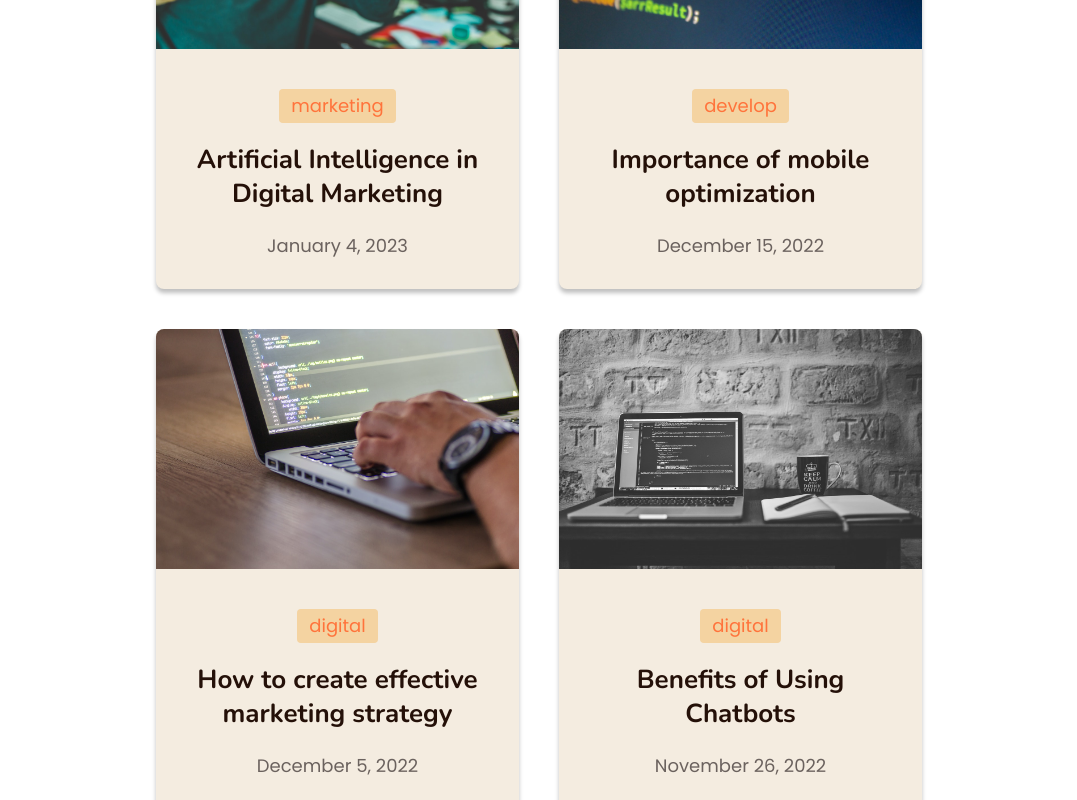
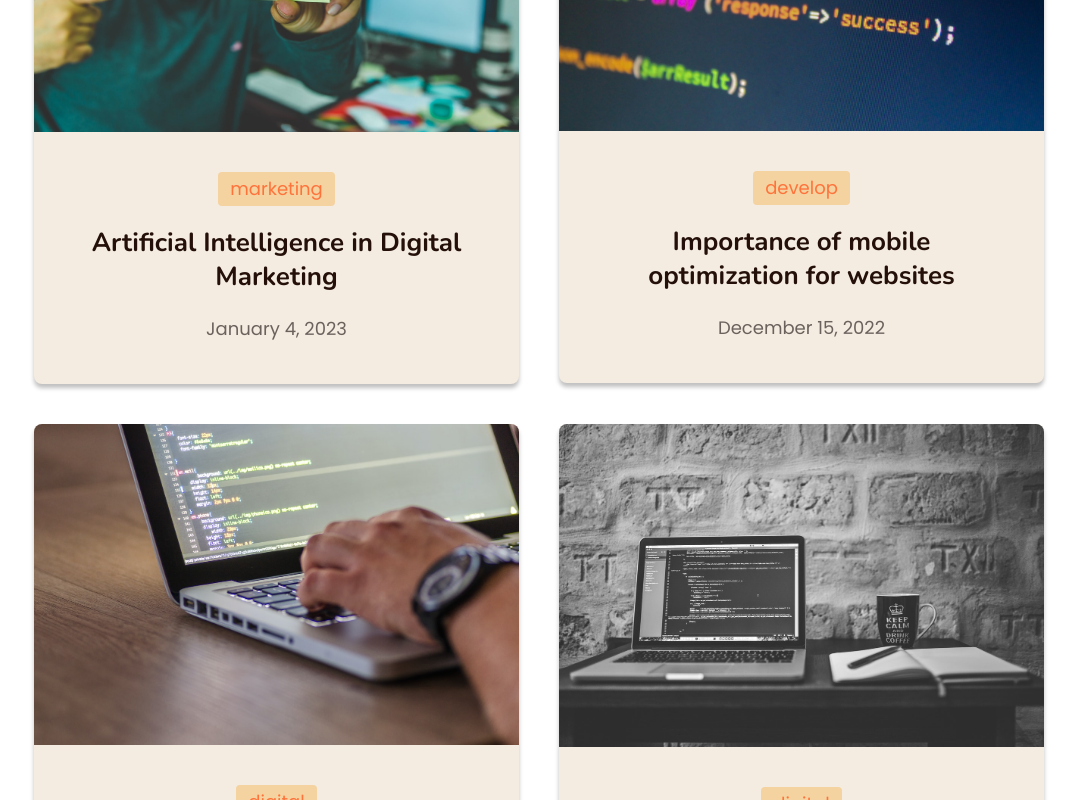
Before and after one commit to volodymyr-siedykh/digital-agency, a Next.js app: page /blog in a window 1280 px wide. Shown: the part 880-1680 px from the top of the page, without its empty margins (101-1178 px from the left). Built offline with nearby package versions, Linux system fonts and the light colour scheme.

Commit message:
update v5.1

```diff
--- a/components/Blog/BlogAll.module.css
+++ b/components/Blog/BlogAll.module.css
@@ -1,13 +1,14 @@
 .container {
-  display: flex;
+  /* display: flex;
   flex-wrap: wrap;
-  justify-content: center;
+  justify-content: center; */
+  display: grid;
+  grid-template-columns: repeat(2,minmax(0,1fr));
   gap: 4rem;
 }
 
-@media(max-width: 1440px) {
+@media(max-width: 1024px) {
   .container {
-
-
+    grid-template-columns: 1fr;
   }
 }
--- a/components/Blog/BlogCard.js
+++ b/components/Blog/BlogCard.js
@@ -9,7 +9,7 @@ const BlogCard = ({post}) => {
   return (
     <Link href={`/blog/${slug}`}>
         <div className={styles.container}>
-          <Image src={image} alt={title} width={363} height={240} />
+          <Image src={image} alt={title} width={363} height={240} style={{width: '100%', height: 'auto'}} />
           <div className={styles.content}>
             <div className={styles.tag}>{tag}</div>
             <h5 className={`heading-5 ${styles.title}`}>{title}</h5>
--- a/components/Blog/BlogCard.module.css
+++ b/components/Blog/BlogCard.module.css
@@ -1,15 +1,17 @@
 .container {
   display: flex;
   flex-direction: column;
-  max-width: 36.3rem;
   width: 100%;
-  height: 48rem;
   background-color: var(--clr-merino);
   border-radius: 0.8rem;
   overflow: hidden;
   text-align: center;
   cursor: pointer;
   box-shadow: 0px 4px 4px rgba(0, 0, 0, 0.25);
+}
+
+.container > * {
+  flex: 1;
 }
 
 .content {
--- a/posts/benefits-of-using-chatbots.md
+++ b/posts/benefits-of-using-chatbots.md
@@ -1,5 +1,5 @@
 ---
-title: 'Benefits of Using Chatbots'
+title: 'The benefits of using chatbots for customer service'
 date: 'November 26, 2022'
 excerpt: ''
 image: '/images/posts/img1.jpg'
--- a/posts/importance-of-mobile-optimization-for-websites.md
+++ b/posts/importance-of-mobile-optimization-for-websites.md
@@ -1,5 +1,5 @@
 ---
-title: 'Importance of mobile optimization'
+title: 'Importance of mobile optimization for websites'
 date: 'December 15, 2022'
 excerpt: ''
 image: '/images/posts/img4.jpg'
```
